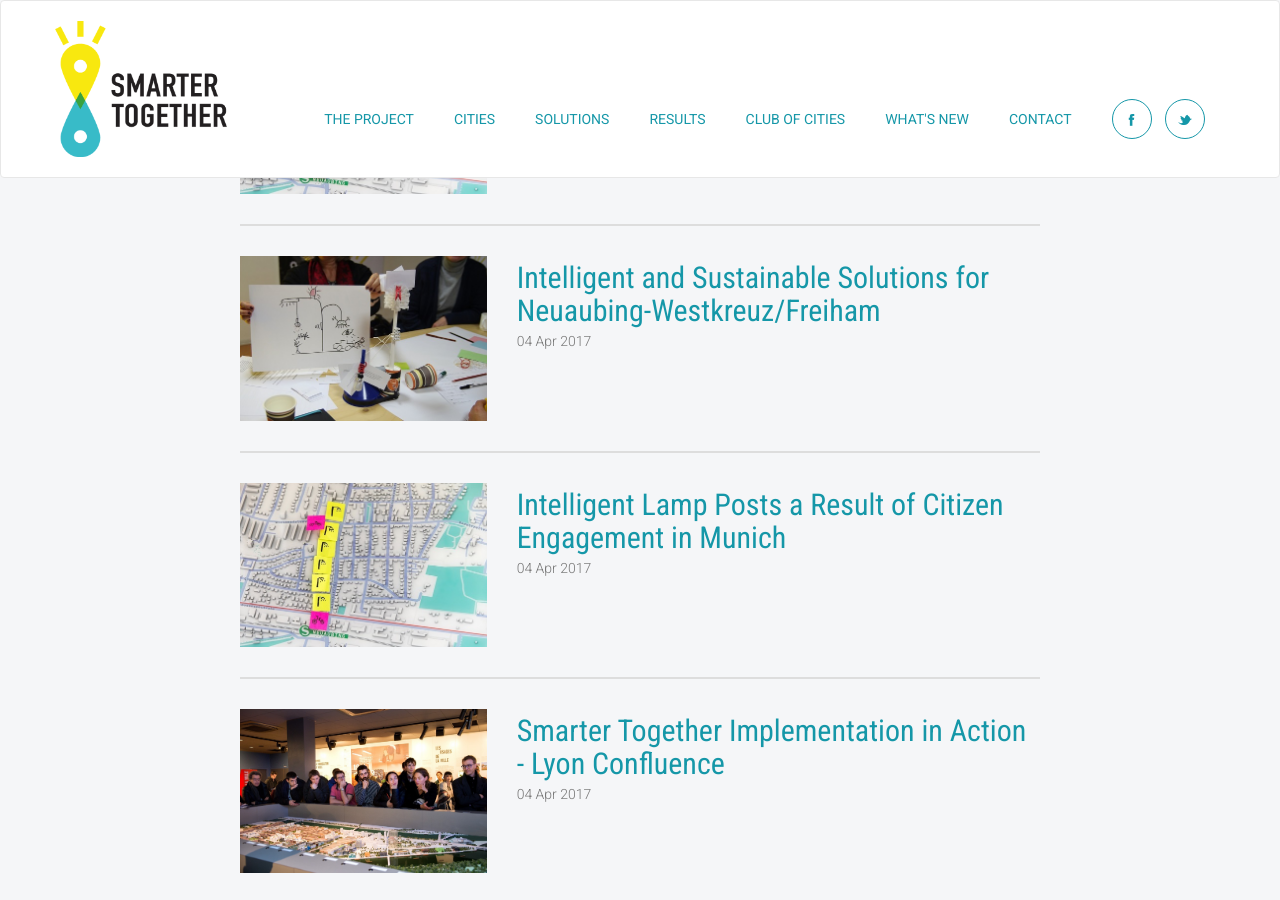
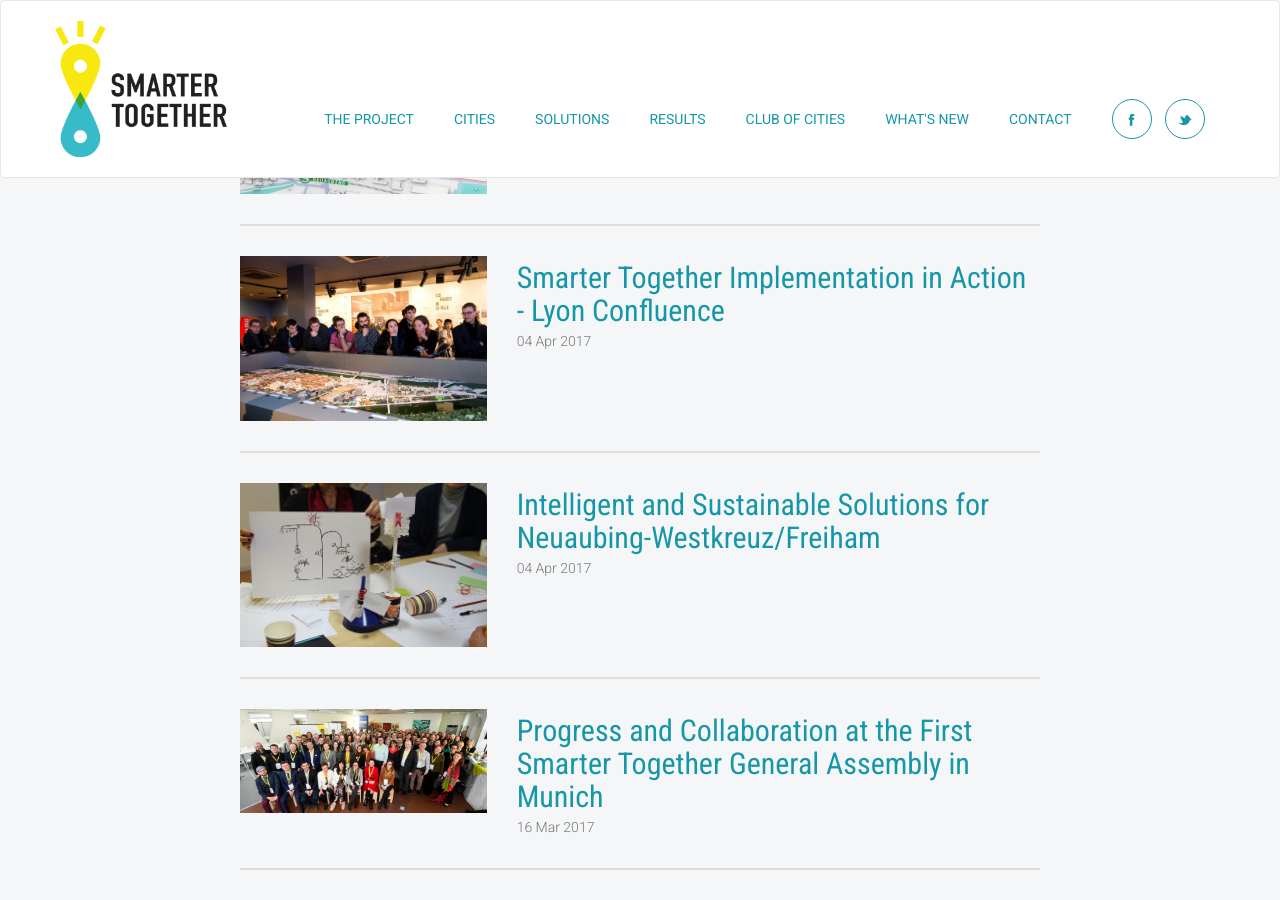
Before and after one commit to frontcraft/smarttogether, a Jekyll site: the page built from news/index.md, in a window 1280 px wide and 900 px high, scrolled down 1155 px. Built offline with Jekyll 4.4.1, drawn with Linux system fonts in a browser that asks for light colours; nearby versions of some CDN libraries; the list of posts is cut into pages by our own code; part of the change alters nothing that is shown.

Commit message:
news url & title fix part2

```diff
--- a/_news/2017-04-04-intelligent-and-sustainable-solutions-for-neuaubing-westkreuz-freiham.md
+++ /dev/null
@@ -1,31 +0,0 @@
----
-layout: news-page
-title: "Intelligent and Sustainable Solutions for Neuaubing-Westkreuz/Freiham"
-date: 2017-04-04
-imageurl: images/news/Munich Citizen Engagement Photo.jpg
----
-
-## ![Lamp-post.jpg]({{site.baseurl}}images/news/Munich Citizen Engagement Photo.jpg)
-The Smarter Together project is looking to achieve its first visible successes in Munich this year. From July 2017 onwards, the roadway in Neuaubing-Westkreuz will be equipped with intelligent lamp posts, with others to follow. With the installed sensors, information from the environment, weather and traffic can be recorded. The collected data will serve as the basis for various applications and mobile services, which are designed to facilitate life in the neighborhood and beyond. Residents will also be able to access information and offers in the district through a neighborhood app.
-
-In addition, the lamp posts could be equipped with adaptive, demand-controlled lighting in order to reduce energy consumption, as well as offer WLAN (M-WLAN) in the area for mobile devices.
-
-The lamp posts are a project in the field of technology that focuses on the intelligent use of information. The state capital Munich is focused on ‘Smart Data’ instead of ‘Big Data’. Therefore, only data that has an immediate benefit for the inhabitants or the city as a whole is collected, evaluated and made available. Data protection and data security always hold top priority.
-
-The continuous expansion of e- and open-government as well as smart-city solutions has been a part of the IT strategy of the state capital of Munich since 2016. Whether in the areas of the economy, society or administration, digitalisation affects all areas of evintelligent and sustainable solutions for neuaubing-westkreuz/freihameryday life. In order to ensure a modern, efficient and transparent administration, Munich must use new technical possibilities and anticipate changing requirements. Smarter Together is an important element for the strategic positioning of Munich in this area.
-
-### Mobility - flexibility on the road with the right vehicle for every occasion
-
-At the end of this year, the first three of eight planned multi-modal mobility stations will be launched. At these stations, MVG (Munich Transport Corporation) links the core service of public transport with additional mobility modules, such as e-car sharing, electric bicycle and tricycle stations, and charging stations for electric cars. At two stations, so-called ‘district sharing boxes’ are integrated, which introduce a shopping and exchange service with 24 hour delivery.
-
-### Energy - with redevelopment and renewables to the low-energy district
-
-A further focus of Smarter Together is on the socially responsible energy-saving renovation of residential buildings in Neuaubing-Westkreuz, in order to increase the share of renewable energy in the heat and power supply. The aim is to raise a surface of approximately 42,000 square meters to a sustainable energy standard. Homeowners will receive a comprehensive structural, technical and energetic analysis of their properties. In addition, ‘smart-home’ elements should reduce the energy consumption of households by up to 25 percent.
-
-A second pillar is the use of renewable energies. A growing portion of the energy supply is to be covered by district heating from the geothermal heating plant in München-Freiham and by decentralised photovoltaic modules on residential buildings. From fall 2017 onwards, a battery storage unit will be in operation. Further, excess energy will be fed into a so-called Virtual Power Station of Stadtwerke München - Munich City Utilities (SWM). The Virtual Power Plant will enable the networking of many generating plants and thus will contribute to the stabilisation of regional networks through intelligent load management. With energetic renovation and the expansion of renewable energy supply systems, up to 700 tons of CO2 can be saved annually.
-
-### Co-Creation integrates population intensively
-
-As part of a co-creation, citizens are an integral part of the work and development process. The opportunity to significantly influence the concept and design of the planned measures is offered as an intensive form of participation. Together with experts from the state capital Munich, regular workshops are being held on the development of citizen-based solutions. They are organised by the Munich Center for Technology in Society of the Technical University of Munich together with the Renovation Agency of the City of Munich MGS.
-
-The number 20 is the theme of the state capital Munich: Smarter Together is to reduce CO2 emissions by 20 percent, use more than 20 percent of renewable energies and increase energy efficiency by more than 20 percent. In addition, Neuaubing-Westkreuz is to be CO2-neutral by 2050.
--- a/_news/2017-04-04-munich-lamp-posts.md
+++ /dev/null
@@ -1,42 +0,0 @@
----
-layout: news-page
-title: "Intelligent Lamp Posts a Result of Citizen Engagement in Munich"
-date: 2017-04-04
-imageurl: images/news/Munich Lamp Post 2_web.jpg
----
-
-![LightMast Locations.jpg]({{site.baseurl}}images/news/Munich Lamp Post 2_web.jpg)
-
-## Technology is the Solution – But What is The Problem?
-
-### The recommendation of citizens for smart lighting masts in the district
-
-In March, the Munich Technical University handed over the recommendations from the Smarter Together co-creation process ‘Technology’ to the City of Munich. For several weeks, committed citizens and the responsible IT strategists of the city of Munich discussed the technological equipment of the planned intelligent lamp posts in their neighborhoods. The design collective Neuaubing-Westkreuz then developed concrete recommendations for the functional requirements of the lamp posts. The requirements define, among other things, which services the new intelligent lamp posts should enable, for which target group and in what form (for example as an app), to create value for the district. The recommendations will be incorporated into the technical equipment of the lamp posts and the relevant public procurement competition for the solutions.
-
-The co-creation process is an intensive form of citizen participation which offers residents the possibility to integrate their ideas and concerns into the concept and design of the planned infrastructure, and in this way influence results.
-
-### Intelligent light sensors - restrained sensors
-
-In the course of the design process, the participants agreed that technical systems and infrastructure alone would not make for a viable city. Therefore, their recommendation is to develop urban places with quality of stay and availability of services. After an inspection of the two sites, Bodensee- and Limesstraße, the participants formulated recommendations for three areas:
-
-### 1. Traffic data collection
-
-On one hand, traffic flow measurements in combination with adaptive traffic light circuits are required to avoid traffic jams. On the other hand, the measurement of pollutants and fine dust can be associated with speed-reducing measures.
-
-### 2. Pollutants and Allergens
-
-Measuring pollutants and fine particles can help identify the effects of speed reduction strategies. In order to link with the existing network of the Department of Health and the Environment more closely, site-specific data on pollen exposure for people with allergies can be recorded. These  recommendations are explicitly made available as a public service rather than a private service.
-
-### 3. Public Wi-Fi Hotspot
-
-Corresponding framework conditions are intended to take into account the availability of W-LAN hotspots in order to increase the quality of stay and synergy effects.
-
-### Sensitive handling of data is required
-
-The participants formulated detailed and concrete recommendations for the handling of data and the extent of the role of the city in this context. From the outset, the sensors from the lamp posts should exclude the collection of personal data and face and/or license plate recognition. The sensors are to be directed exclusively to the public space, and in no way to the private gardens of nearby houses.
-
-In the ‘Little Lab Workshop’, young people shared the assessment that the sensors can cause an underlying discomfort and thus adversely affect the well-being or the quality of stay of residents: weariness of sensors that could impose immediate sanctions (ex. automatic tickets for illegal parking) resulted in a critical evaluation. The corresponding recommendation is not to develop services with a primary educational character, but rather to give suggestions for the change of behavior, if at all, via positive reinforcement.
-
-The regularly organised workshops on the development of concrete solutions were held at the Stadtteillabor in Neuaubing-Westkreuz, which is operated by the Renovation Agency of the City of Munich (MGS) for the project. The Munich Center for Technology in Society of the Technical University of Munich organised this workshop series.
-
-![LampPost Drawing.jpg]({{site.baseurl}}images/news/Munich Lamp Post 1_web.jpg)
```
Also changed, not shown: _news/2016-10-11-smarter-together-at-smart-city-expo-in-barcelona.md (+2 -2 lines).
